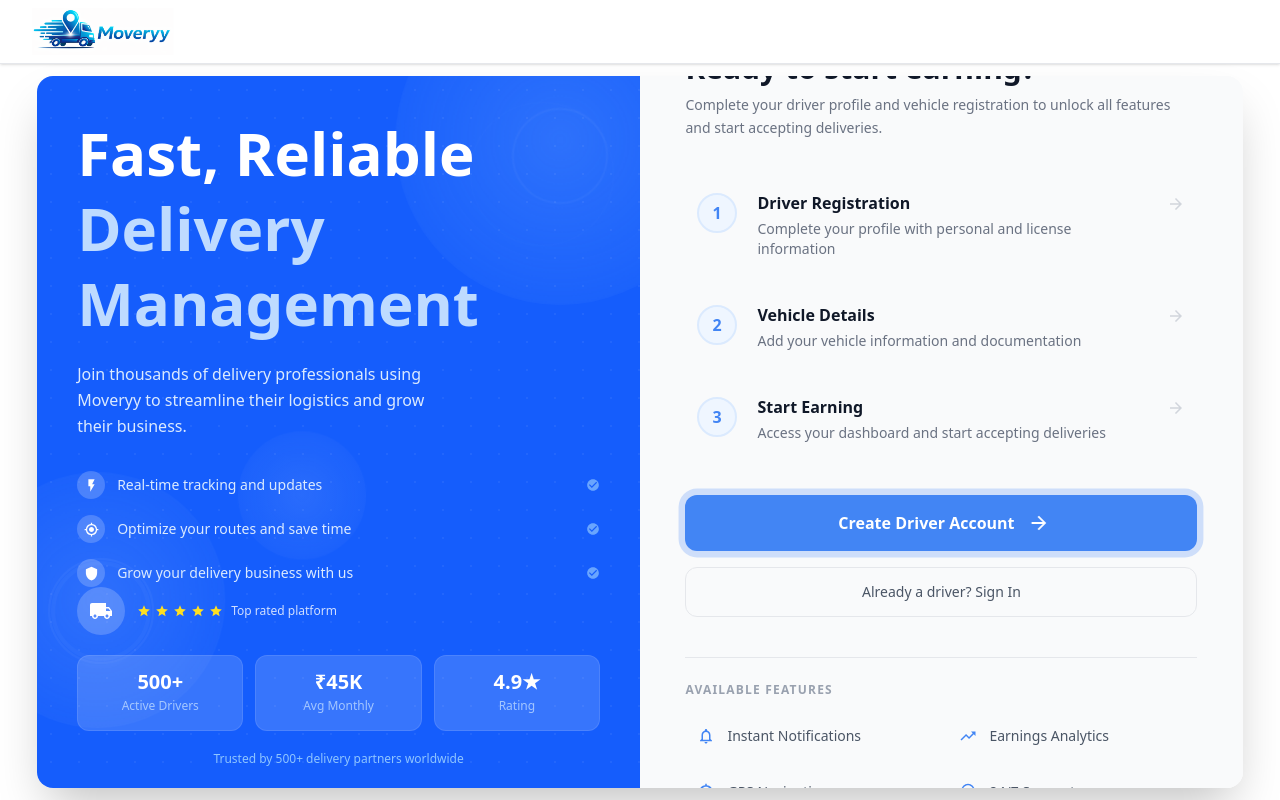
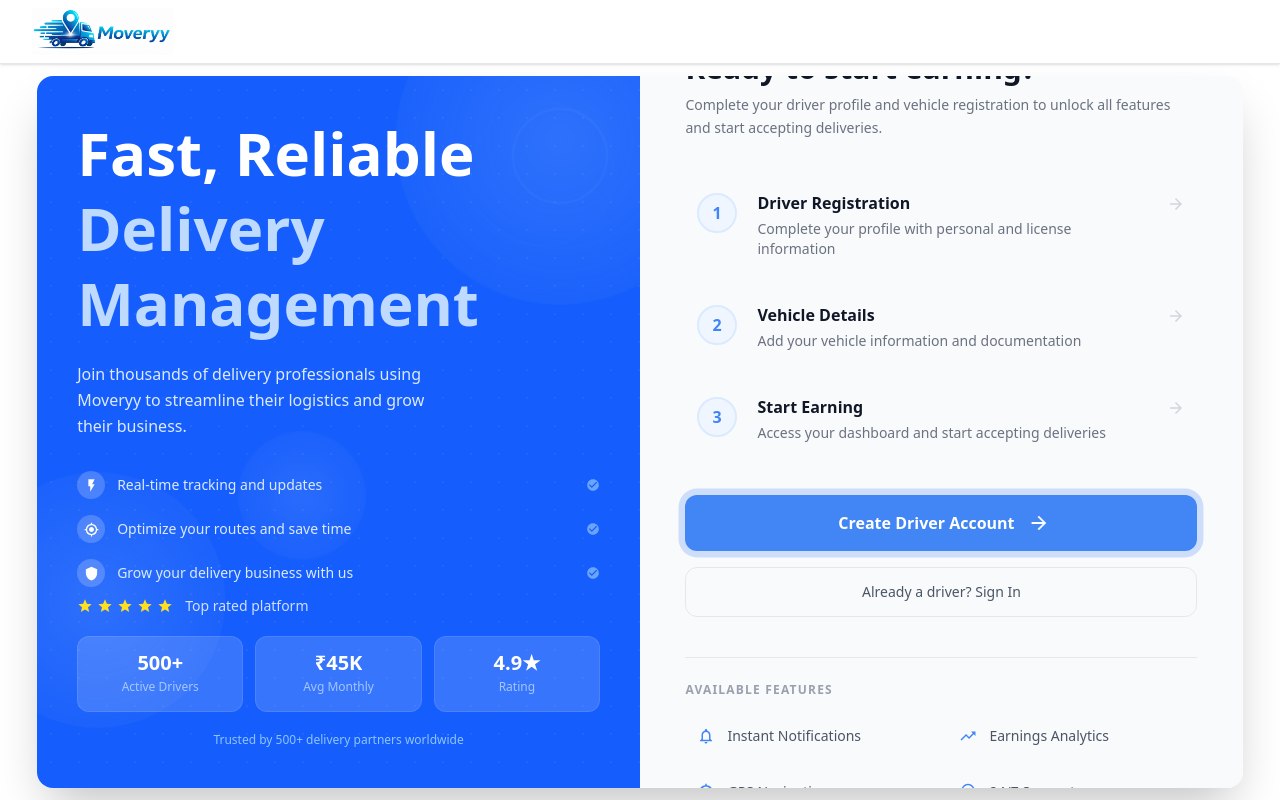
Before and after one commit to Aniketverma2005/Moveryy-Web-Version, a React (Vite) app: page /ride-pooling in a window 1280 px wide. Built offline with nearby package versions, Linux system fonts and the light colour scheme.

Commit message:
fix: remove extra pulsing truck from blue panel stats section

```diff
--- a/src/Pages/ridePooling/ridePooling.jsx
+++ b/src/Pages/ridePooling/ridePooling.jsx
@@ -263,25 +263,16 @@ const RidePooling = () => {
                             </div>
                         </div>
 
-                        {/* ── Bottom — stats + pulsing truck ── */}
+                        {/* ── Bottom — stats + stars ── */}
                         <div className="relative z-10 animate-fadeSlideUp-4">
-                            {/* Pulsing truck with double ring */}
-                            <div className="flex items-center gap-3 mb-5">
-                                <div className="relative">
-                                    <div className="w-12 h-12 rounded-full bg-white/20 flex items-center justify-center z-10 relative">
-                                        <MdLocalShipping size={24} className="text-white" />
-                                    </div>
-                                    <div className="absolute inset-0 rounded-full border-2 border-white/50"
-                                        style={{ animation: 'pulse-ring 2s ease-out infinite' }} />
-                                    <div className="absolute inset-0 rounded-full border border-white/30"
-                                        style={{ animation: 'pulse-ring2 2s 0.5s ease-out infinite' }} />
-                                </div>
+                            {/* Stars row — no truck */}
+                            <div className="flex items-center gap-2 mb-5">
                                 <div className="flex items-center gap-1">
                                     {[1, 2, 3, 4, 5].map(i => (
-                                        <MdStar key={i} size={14} className="text-yellow-300"
+                                        <MdStar key={i} size={16} className="text-yellow-300"
                                             style={{ animation: `popIn 0.4s ${0.1 * i}s ease both` }} />
                                     ))}
-                                    <span className="text-white text-xs ml-1 opacity-80">Top rated platform</span>
+                                    <span className="text-white text-sm ml-2 opacity-80 font-medium">Top rated platform</span>
                                 </div>
                             </div>
 
```
